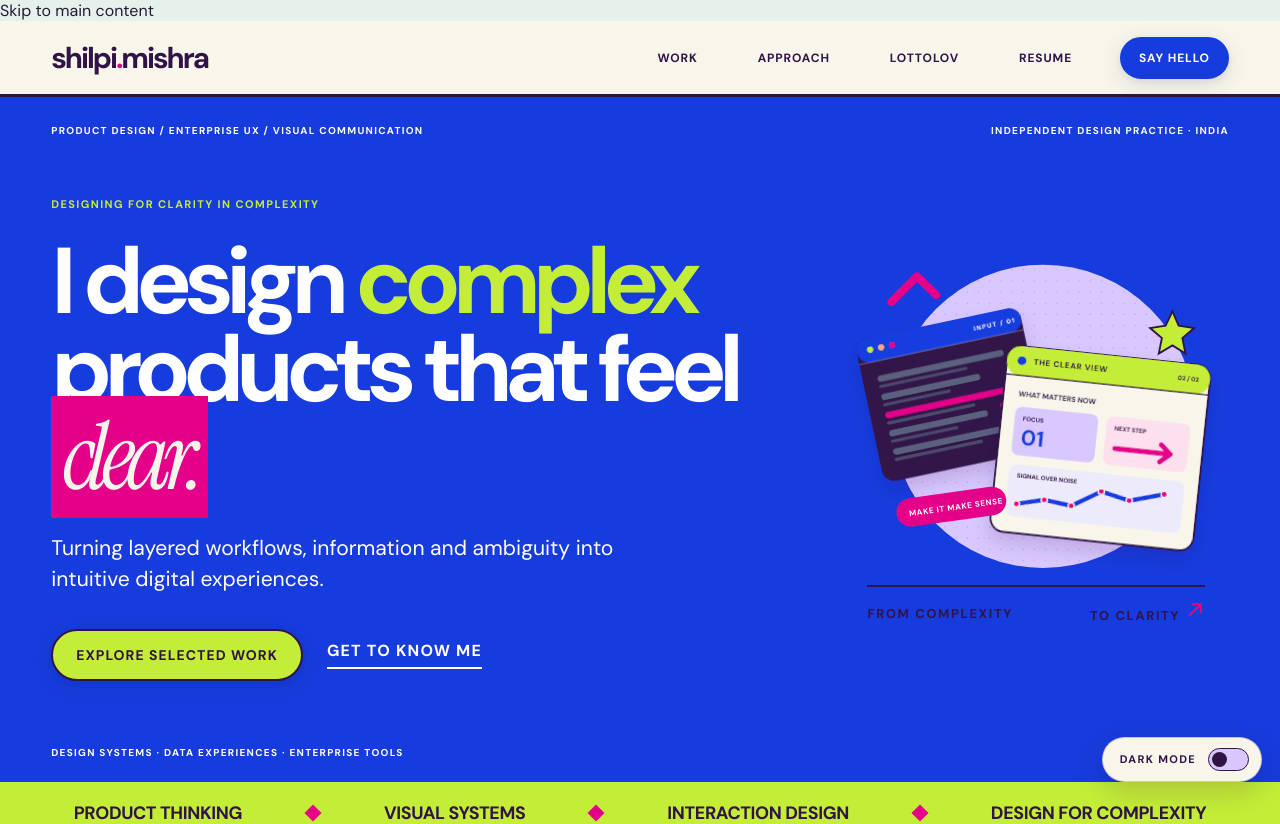
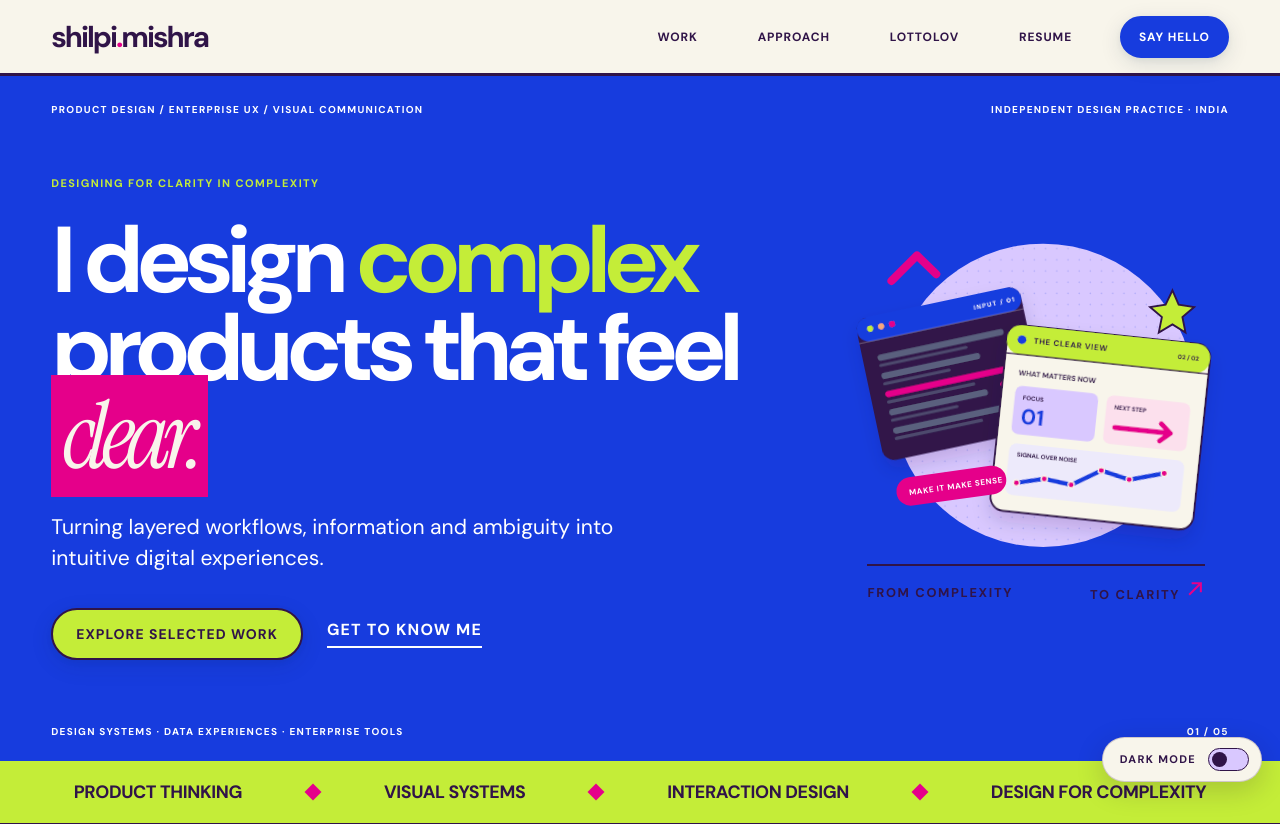
Before and after one commit to lotolipi/product-design-portfolio, a Next.js app: page / in a window 1280 px wide. Shown: the top 824 px of the page. Built offline with nearby package versions, Linux system fonts and the light colour scheme.

Commit message:
style(a11y): reveal skip link on keyboard focus

```diff
--- a/app/globals.css
+++ b/app/globals.css
@@ -474,3 +474,9 @@ html[data-loto-theme="dark"] .lottolov-page .lottolov-end span{color:#C4ED38!imp
  .lottolov-page .lottolov-hero{border-radius:0 0 26px 26px!important}
  .lottolov-page .lottolov-end{border-radius:26px 26px 0 0!important}
 }
+
+
+/* Accessible keyboard shortcut — visually hidden until focused */
+.loto-skip-link{position:fixed;top:12px;left:12px;z-index:99999;padding:12px 18px;background:#F8F5EB;color:#301448;border:3px solid #173CDE;border-radius:8px;font-weight:700;transform:translateY(-180%);transition:none}
+.loto-skip-link:focus-visible{transform:translateY(0);outline:3px solid #E5008A;outline-offset:3px}
+#main-content:focus{outline:none}
```
